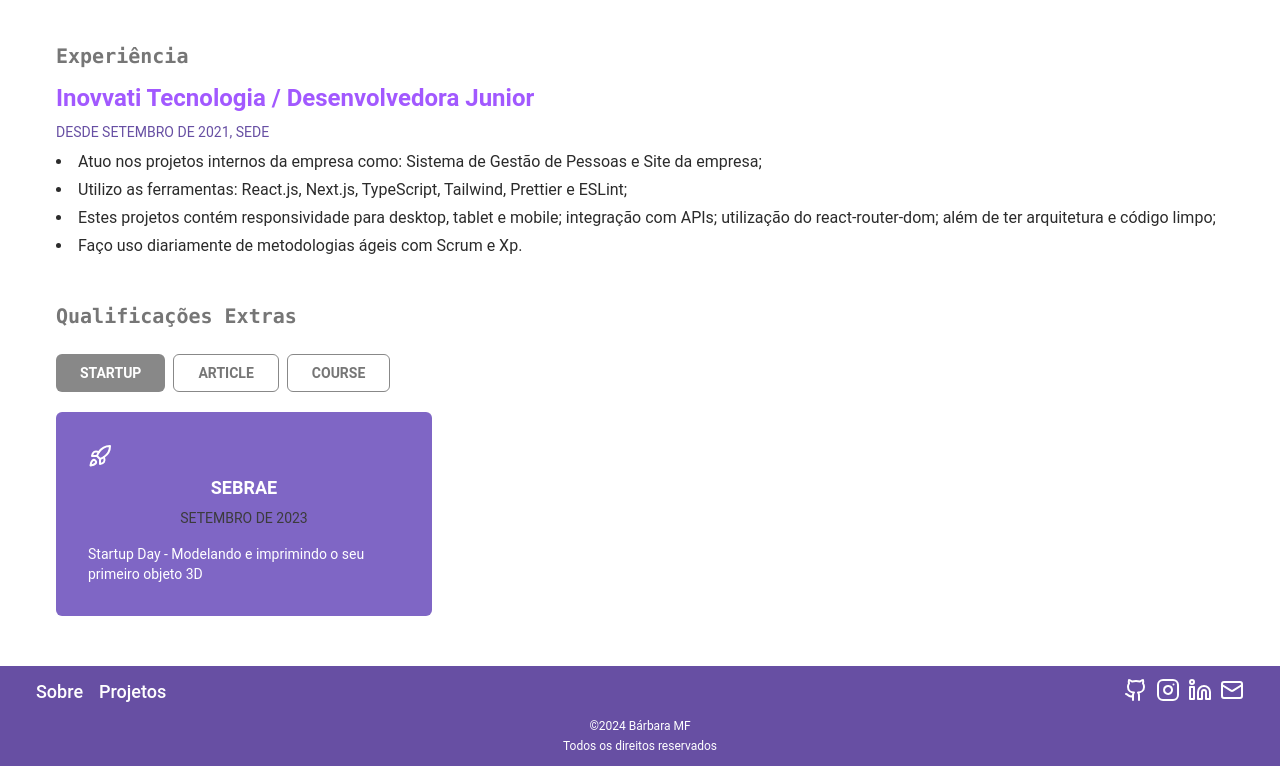
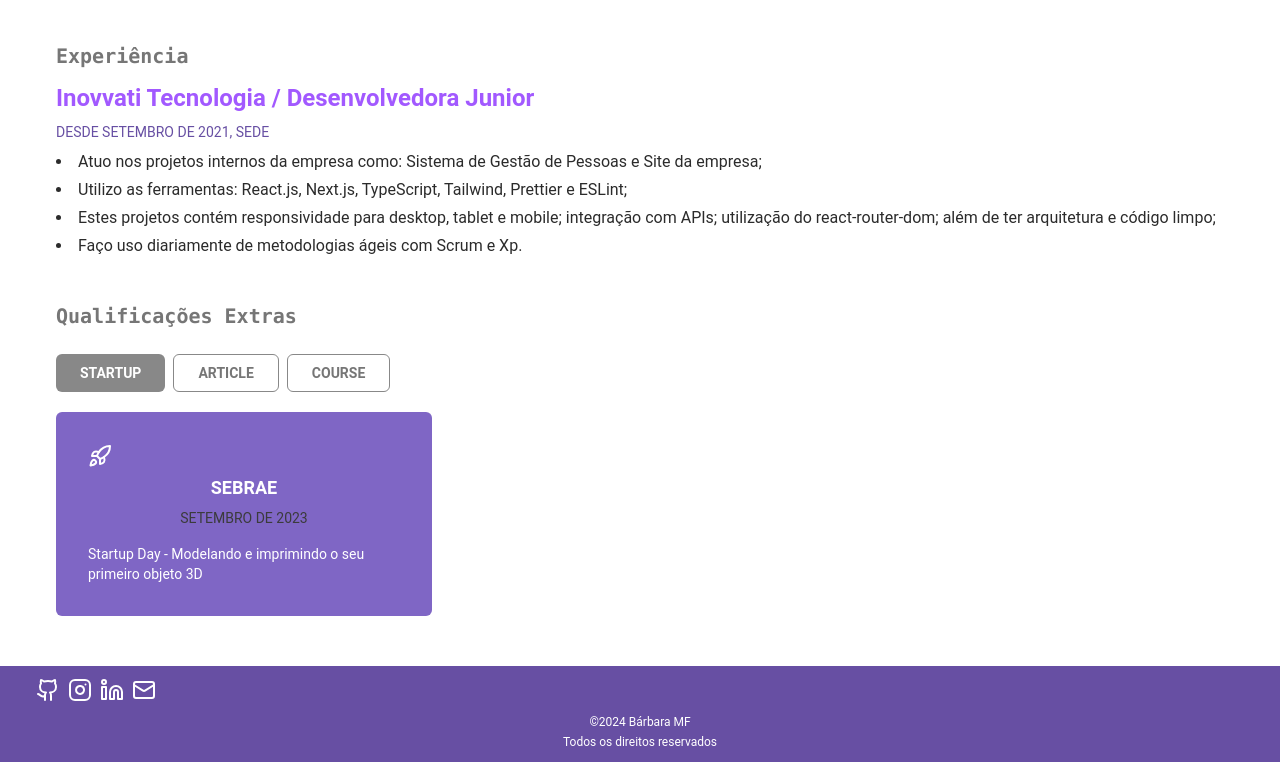
Before and after one commit to bamarcheti/my-resume, a React (Create React App) app: page / in a window 1280 px wide. Shown: the part 1030-1796 px from the top of the page. Built offline with nearby package versions, Linux system fonts and the light colour scheme.

Commit message:
delete: Removido navegação de rotas no footer

```diff
--- a/src/components/MainLayout/components/Footer.tsx
+++ b/src/components/MainLayout/components/Footer.tsx
@@ -1,44 +1,15 @@
 import { Github, Instagram, Linkedin, Mail } from 'lucide-react';
 import { useTranslation } from 'react-i18next';
-import { Link, useLocation } from 'react-router-dom';
-
-import RoutesURL from '../../../_shared/enum/Routes.enum';
 
 const Footer = () => {
   const { t } = useTranslation();
-  const location = useLocation();
-
-  const isActiveAbout = location.pathname === RoutesURL.ABOUT;
-  const isActiveProject = location.pathname === RoutesURL.PROJECTS;
 
   const iconStyle =
     'text-white md:w-6 md:h-6 w-5 h-5 transition ease-in-out hover:opacity-80 hover:-translate-1 hover:scale-110';
 
   return (
     <div className="flex flex-col bg-purple-600 dark:bg-stone-800 w-full py-3 md:px-9 px-5 gap-3">
-      <div className="flex">
-        <ul className="flex gap-4 md:text-lg 2xl:text-[22px] font-medium w-full">
-          <Link to={RoutesURL.ABOUT}>
-            <li
-              className={`${
-                isActiveAbout ? 'text-mineShaft-300 dark:text-butterflyBush-500' : ''
-              } text-white cursor-pointer hover:opacity-60 transition-all ease-in-out hover:scale-105`}
-            >
-              {t('nav_about')}
-            </li>
-          </Link>
-          <Link to={RoutesURL.PROJECTS}>
-            <li
-              className={`${
-                isActiveProject ? 'text-mineShaft-300 dark:text-butterflyBush-500' : ''
-              } text-white cursor-pointer hover:opacity-60 transition-all ease-in-out hover:scale-105`}
-            >
-              {t('nav_projects')}
-            </li>
-          </Link>
-        </ul>
-
-        <div className="flex flex-row md:gap-2 gap-2.5">
+      <div className="flex flex-row justify-start md:gap-2 gap-2.5">
         <a href="https://github.com/bamarcheti" title="bamarcheti">
           <Github className={iconStyle} />
         </a>
@@ -55,7 +26,6 @@ const Footer = () => {
           <Mail className={iconStyle} />
         </a>
       </div>
-      </div>
 
       <div className="flex flex-col text-white text-xs 2xl:text-base text-center gap-1">
         <p>©{new Date().getFullYear()} Bárbara MF</p>
```
Lines whose indentation alone changed are shown as unchanged.
